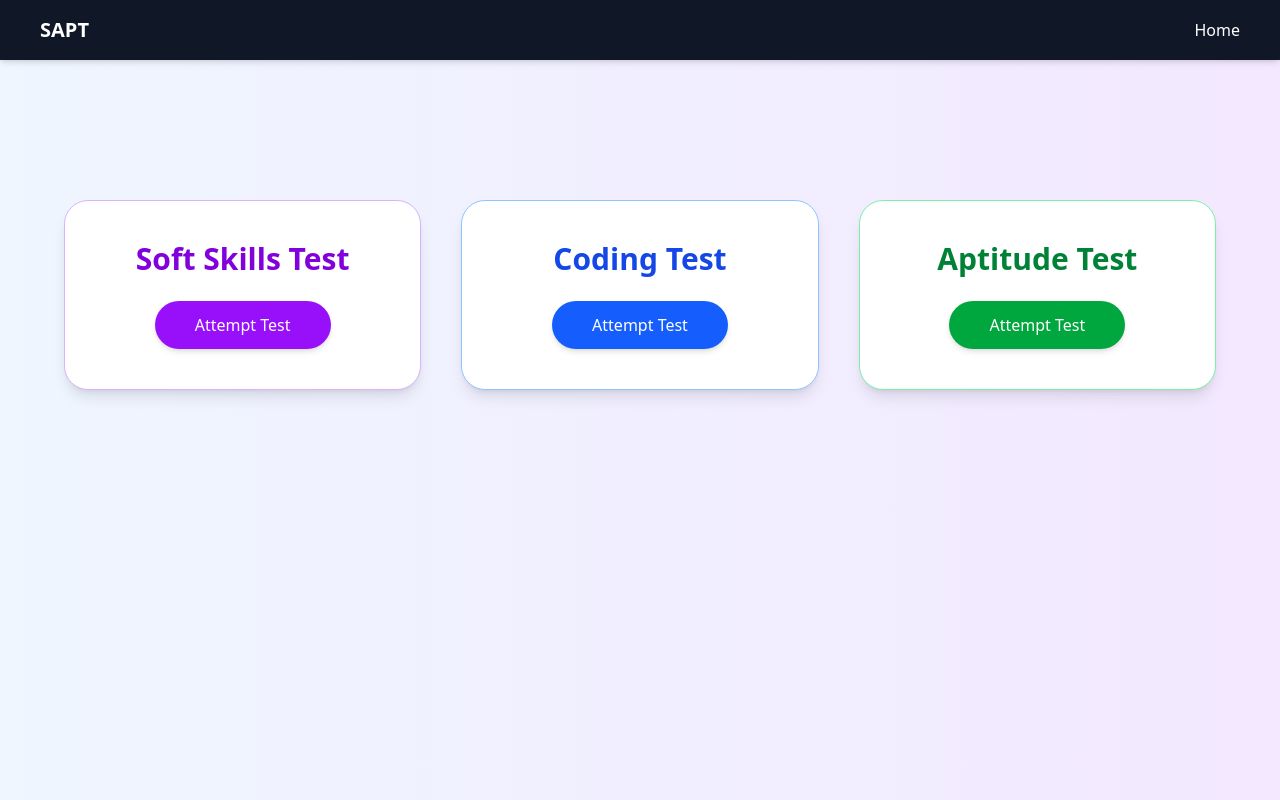
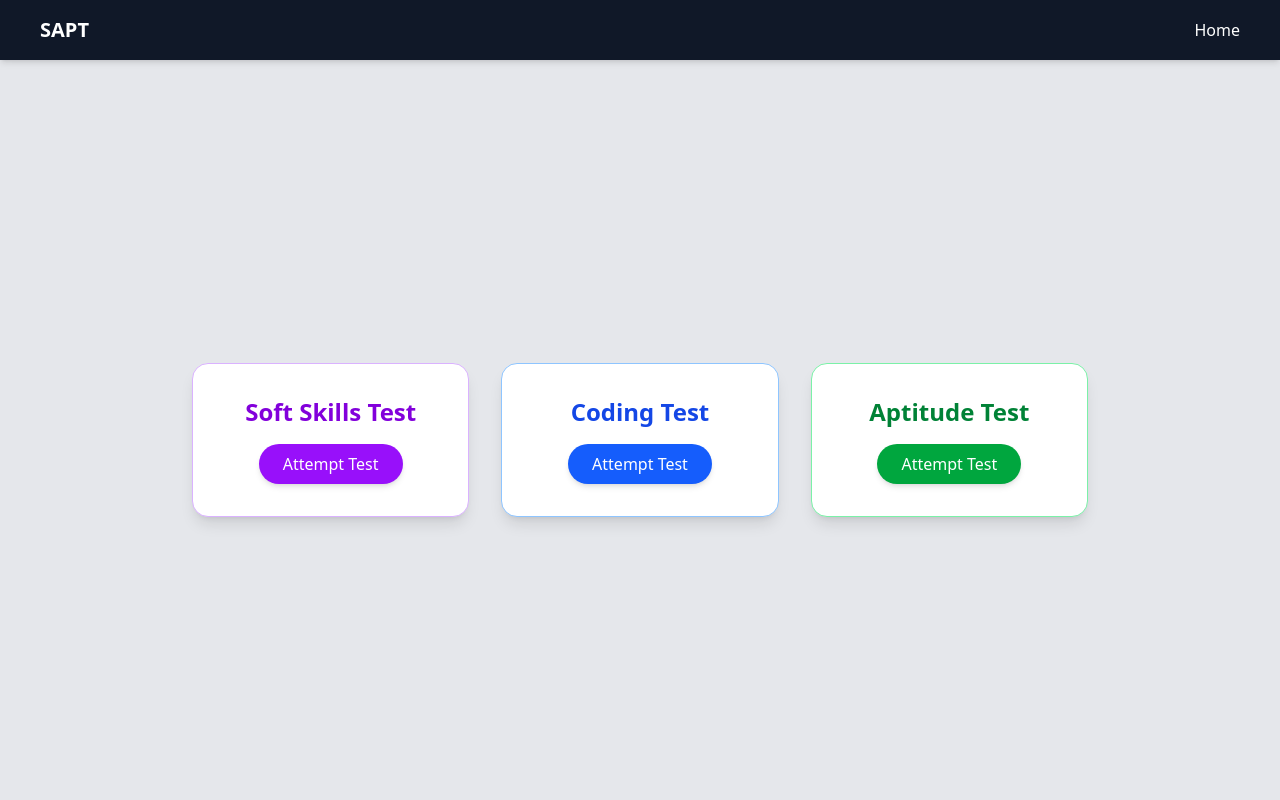
Before and after one commit to ArchaUB/MiniProject, a Next.js app: page /studentdashboard in a window 1280 px wide. Built offline with nearby package versions, Linux system fonts and the light colour scheme.

Commit message:
new commit

```diff
--- a/app/studentdashboard/page.jsx
+++ b/app/studentdashboard/page.jsx
@@ -2,47 +2,42 @@
 
 export default function StudentDashboard() {
   return (
-    <div className="min-h-screen flex flex-col items-center bg-gradient-to-r from-blue-50 to-purple-100 p-10">
+    <div className="min-h-screen flex flex-col items-center justify-center bg-gray-200">
       {/* Navbar */}
       <nav className="w-full bg-gray-900 py-4 px-10 flex justify-between items-center fixed top-0 left-0 right-0 shadow-md z-50">
         <h1 className="text-white text-xl font-bold">SAPT</h1>
         <a href="/" className="text-white hover:underline">Home</a>
       </nav>
 
-      <div className="mt-20 text-center">
-        <h1 className="text-5xl font-bold mb-10 text-gray-900 drop-shadow-lg tracking-wide">
-        </h1>
-      </div>
-
-      <div className="grid grid-cols-1 md:grid-cols-3 gap-10 w-full max-w-6xl mt-10">
+      <div className="grid grid-cols-1 md:grid-cols-3 gap-8 w-full max-w-4xl mt-20">
         {/* Soft Skills Test Card */}
-        <div className="bg-white p-10 rounded-3xl shadow-lg text-center transform transition duration-500 hover:scale-105 hover:shadow-2xl border border-purple-300">
-          <h2 className="text-3xl font-semibold mb-6 text-purple-700">Soft Skills Test</h2>
+        <div className="bg-white p-8 rounded-2xl shadow-lg text-center transform transition duration-500 hover:scale-105 hover:shadow-2xl border border-purple-300">
+          <h2 className="text-2xl font-semibold mb-4 text-purple-700">Soft Skills Test</h2>
           <button
             onClick={() => router.push("/soft-skills-test")}
-            className="bg-purple-600 text-white px-10 py-3 rounded-full shadow-md hover:bg-purple-800 transition-all font-medium"
+            className="bg-purple-600 text-white px-6 py-2 rounded-full shadow-md hover:bg-purple-800 transition-all font-medium"
           >
             Attempt Test
           </button>
         </div>
 
         {/* Coding Test Card */}
-        <div className="bg-white p-10 rounded-3xl shadow-lg text-center transform transition duration-500 hover:scale-105 hover:shadow-2xl border border-blue-300">
-          <h2 className="text-3xl font-semibold mb-6 text-blue-700">Coding Test</h2>
+        <div className="bg-white p-8 rounded-2xl shadow-lg text-center transform transition duration-500 hover:scale-105 hover:shadow-2xl border border-blue-300">
+          <h2 className="text-2xl font-semibold mb-4 text-blue-700">Coding Test</h2>
           <button
             onClick={() => router.push("/coding-test")}
-            className="bg-blue-600 text-white px-10 py-3 rounded-full shadow-md hover:bg-blue-800 transition-all font-medium"
+            className="bg-blue-600 text-white px-6 py-2 rounded-full shadow-md hover:bg-blue-800 transition-all font-medium"
           >
             Attempt Test
           </button>
         </div>
 
         {/* Aptitude Test Card */}
-        <div className="bg-white p-10 rounded-3xl shadow-lg text-center transform transition duration-500 hover:scale-105 hover:shadow-2xl border border-green-300">
-          <h2 className="text-3xl font-semibold mb-6 text-green-700">Aptitude Test</h2>
+        <div className="bg-white p-8 rounded-2xl shadow-lg text-center transform transition duration-500 hover:scale-105 hover:shadow-2xl border border-green-300">
+          <h2 className="text-2xl font-semibold mb-4 text-green-700">Aptitude Test</h2>
           <button
             onClick={() => router.push("/aptitude-test")}
-            className="bg-green-600 text-white px-10 py-3 rounded-full shadow-md hover:bg-green-800 transition-all font-medium"
+            className="bg-green-600 text-white px-6 py-2 rounded-full shadow-md hover:bg-green-800 transition-all font-medium"
           >
             Attempt Test
           </button>
--- a/app/teacherdashboard/CreateTest/page.jsx
+++ b/app/teacherdashboard/CreateTest/page.jsx
@@ -2,6 +2,7 @@
 import { useState } from "react";
 import { FaTrash, FaPlus } from "react-icons/fa";
 import { motion } from "framer-motion";
+
 
 const CreateTest = () => {
   const [questions, setQuestions] = useState([
--- a/app/teacherdashboard/page.jsx
+++ b/app/teacherdashboard/page.jsx
@@ -1,29 +1,28 @@
 "use client";
-
 import { Card, CardContent, CardTitle } from "../components/card";
 import Navbar from "../components/Navbar";
 import { useRouter } from "next/navigation";
 
 export default function TeacherDashboard() {
   const router = useRouter();
-
   return (
     <div className="min-h-screen flex flex-col bg-gray-100">
       <Navbar />
       <div className="flex flex-col flex-grow items-center justify-center">
         <h1 className="text-3xl font-bold mb-8 text-gray-900">Manage Tests</h1>
         <div className="grid grid-cols-1 md:grid-cols-2 gap-8">
-          {/* Create Test Card */}
-          <Card className="cursor-pointer" onClick={() => router.push("/teacherdashboard/CreateTest")}>
+
+          <button className="cursor-pointer" onClick={() => router.push("/teacherdashboard/CreateTest")}>  <Card >
             <CardTitle>Create Test</CardTitle>
             <CardContent>Design and create new tests with ease.</CardContent>
-          </Card>
+          </Card></button>
 
-          {/* View Test Card */}
-          <Card className="cursor-pointer" onClick={() => router.push("/teacherdashboard/view-test")}>
+          <button className="cursor-pointer" onClick={() => router.push("ViewTest")}>
+          <Card>
             <CardTitle>View Test</CardTitle>
             <CardContent>Browse and manage existing tests.</CardContent>
-          </Card>
+          </Card></button>
+
         </div>
       </div>
     </div>
```
